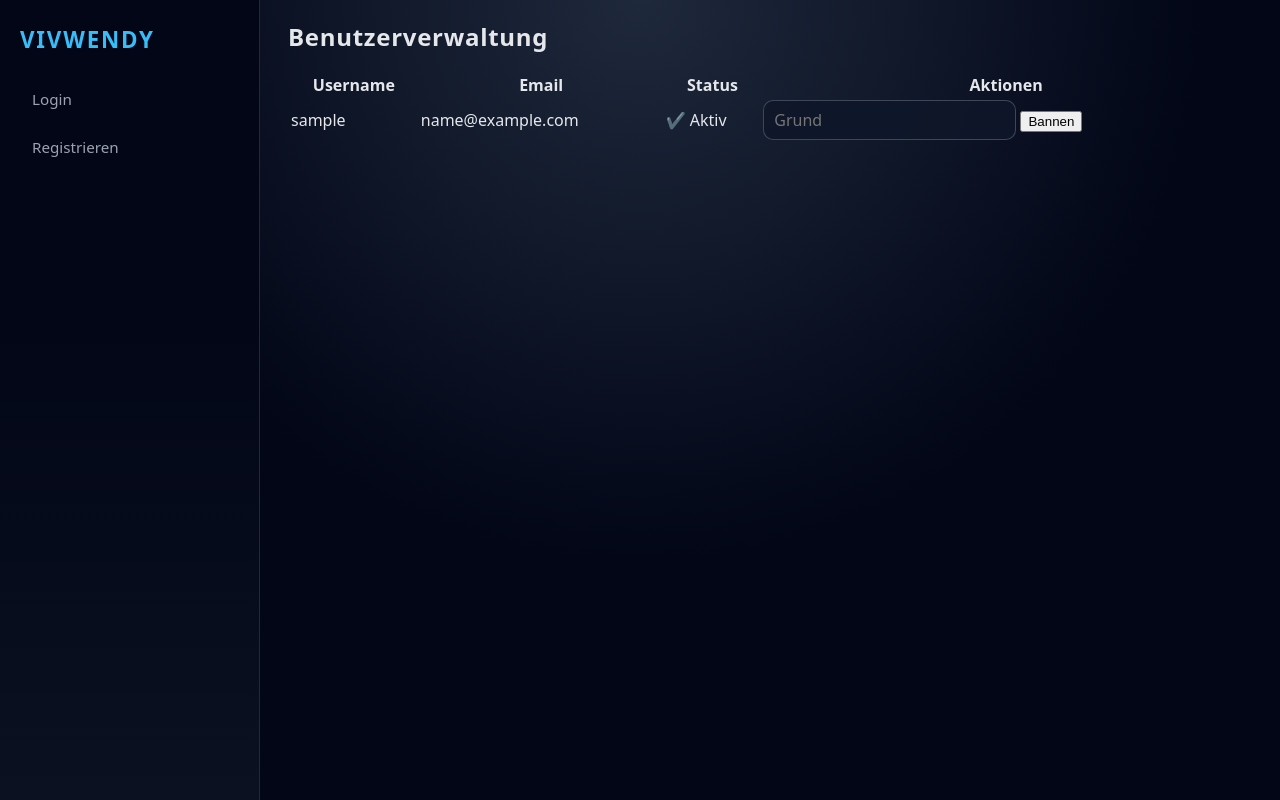
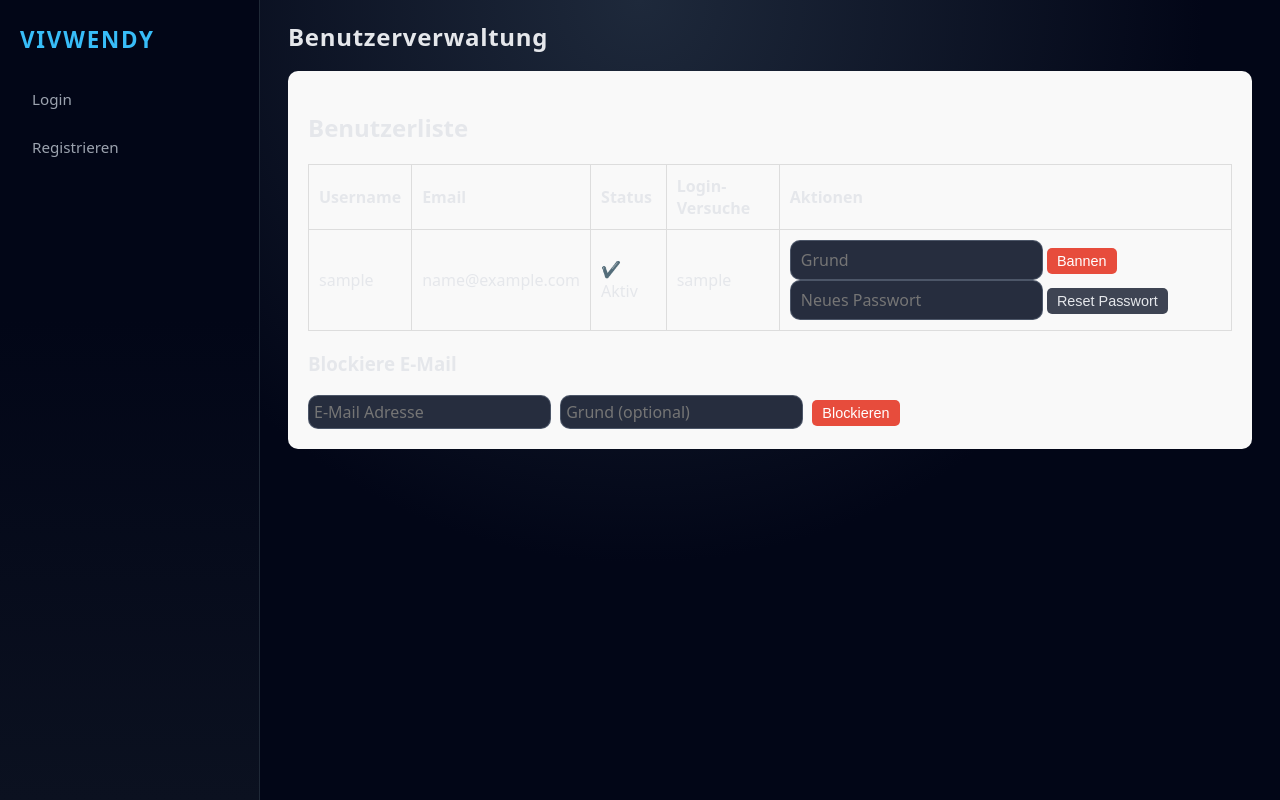
Before and after one commit to luki2005/vivendy, a Flask app: template templates/admin_users.html in a window 1280 px wide. Run offline with Flask 3, Linux system fonts and the light colour scheme; the template is opened without the code that fills it: most values are stand-ins (such as "Sample title", 1, 10 or a date in 2020).

Commit message:
Update admin_users.html

```diff
--- a/templates/admin_users.html
+++ b/templates/admin_users.html
@@ -1,34 +1,73 @@
 {% extends "base.html" %}
+
 {% block title %}Admin – Benutzer{% endblock %}
 {% block header %}Benutzerverwaltung{% endblock %}
 
 {% block content %}
+<div class="admin-container">
+  <h2>Benutzerliste</h2>
   <table class="user-table">
+    <thead>
       <tr>
         <th>Username</th>
         <th>Email</th>
         <th>Status</th>
+        <th>Login-Versuche</th>
         <th>Aktionen</th>
       </tr>
-
+    </thead>
+    <tbody>
       {% for u in users %}
-  <tr>
+      <tr {% if u.banned %}class="banned"{% endif %}>
         <td>{{ u.username }}</td>
         <td>{{ u.email }}</td>
-    <td>{{ "❌ Gebannt" if u.banned else "✔️ Aktiv" }}</td>
         <td>
+          {% if u.banned %}
+            ❌ Gesperrt
+          {% else %}
+            ✔️ Aktiv
+          {% endif %}
+        </td>
+        <td>{{ u.get("login_attempts", 0) }}</td>
+        <td class="actions">
           {% if not u.banned %}
           <form method="post" action="{{ url_for('ban_user', user_id=u._id) }}">
             <input type="text" name="reason" placeholder="Grund" required>
-        <button type="submit">Bannen</button>
+            <button class="btn danger">Bannen</button>
           </form>
           {% else %}
           <form method="post" action="{{ url_for('unban_user', user_id=u._id) }}">
-        <button type="submit">Entbannen</button>
+            <button class="btn">Entbannen</button>
           </form>
           {% endif %}
+
+          <form method="post" action="{{ url_for('admin_change_password', user_id=u._id) }}">
+            <input type="password" name="password" placeholder="Neues Passwort" required>
+            <button class="btn">Reset Passwort</button>
+          </form>
         </td>
       </tr>
       {% endfor %}
+    </tbody>
   </table>
+
+  <h3>Blockiere E-Mail</h3>
+  <form method="post" action="{{ url_for('block_email') }}" class="block-email-form">
+    <input type="email" name="email" placeholder="E-Mail Adresse" required>
+    <input type="text" name="reason" placeholder="Grund (optional)">
+    <button class="btn danger">Blockieren</button>
+  </form>
+</div>
+
+<style>
+.admin-container { padding: 20px; background: #f9f9f9; border-radius: 10px; }
+.user-table { width: 100%; border-collapse: collapse; margin-bottom: 20px; }
+.user-table th, .user-table td { padding: 10px; border: 1px solid #ddd; text-align: left; }
+.user-table tr.banned { background-color: #ffe6e6; }
+.actions form { display: inline-block; margin-right: 5px; }
+.btn { padding: 5px 10px; border: none; border-radius: 5px; cursor: pointer; }
+.btn.danger { background-color: #e74c3c; color: #fff; }
+.btn:hover { opacity: 0.9; }
+.block-email-form input { margin-right: 5px; padding: 5px; }
+</style>
 {% endblock %}
```
Lines whose indentation alone changed are shown as unchanged.
